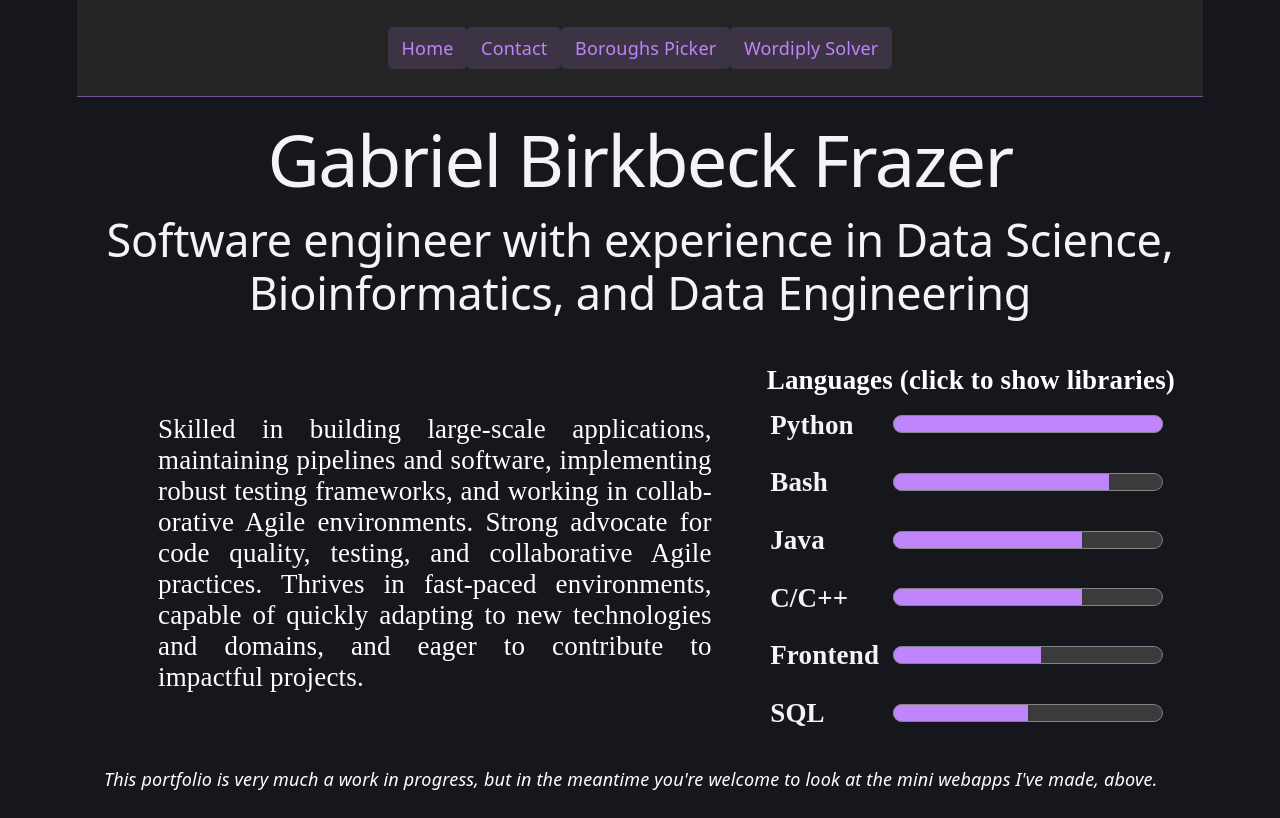
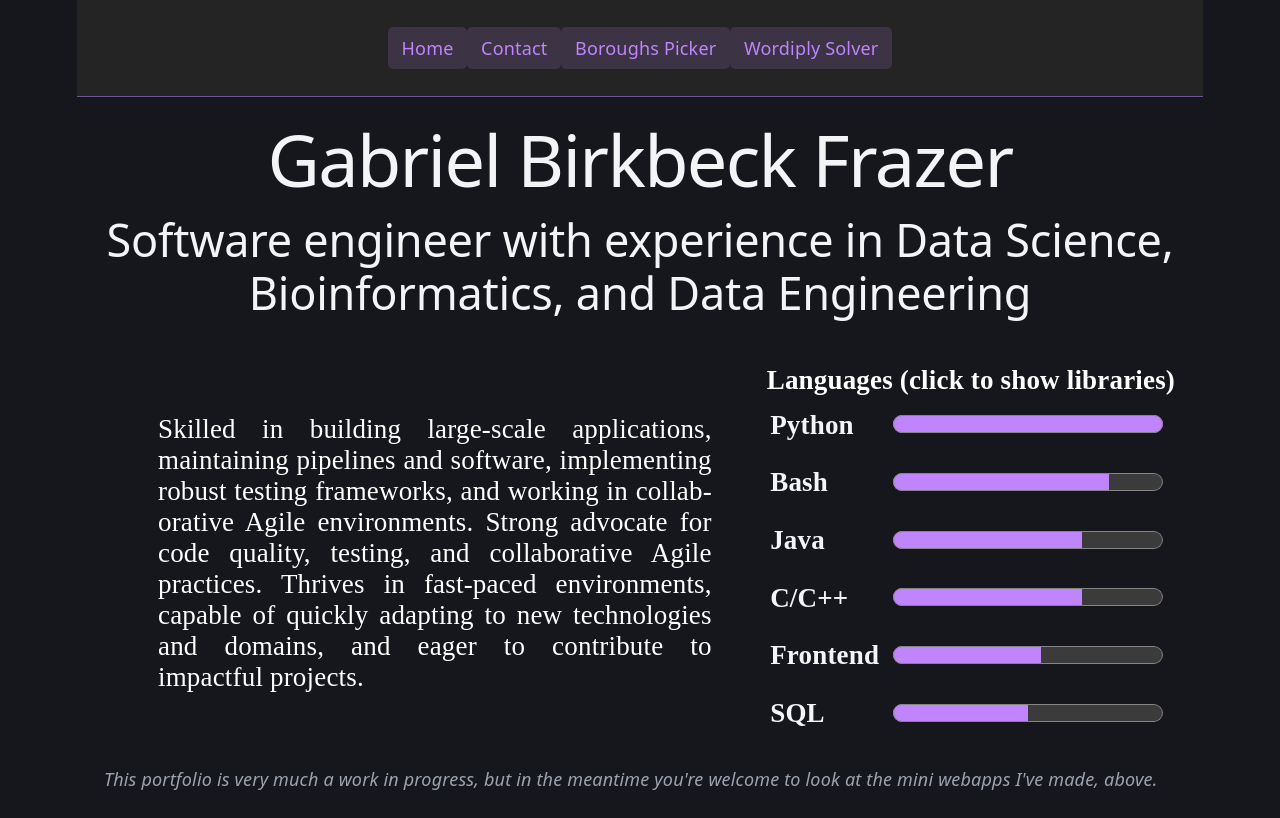
Before and after one commit to g-b-f/g-b-f.github.io, a React (Vite) app: page /#/ in a window 1280 px wide. Built offline with nearby package versions, Linux system fonts and the light colour scheme.

Commit message:
add grey text to WIP disclaimer

```diff
--- a/src/index.css
+++ b/src/index.css
@@ -1,6 +1,6 @@
 :root {
-    /* --text: #9ca3af; */
     --text:white;
+    --text-grey: #9ca3af;
     --text-h: #f3f4f6;
     --bg: #16171d;
     --border: #2e303a;
@@ -55,8 +55,8 @@
 
 /* @media (prefers-color-scheme: light) {
     :root {
-      --text: #6b6375;
       --text: black;
+      --text-grey: #6b6375;
       --text-h: #08060d;
       --bg: #fff;
       --border: #e5e4e7;
--- a/src/pages/CSS/Portfolio.css
+++ b/src/pages/CSS/Portfolio.css
@@ -2,6 +2,7 @@
     display: flex;
     flex-wrap: wrap;
     align-items: center;
+    color: var(--text-grey);
 }
 
 .portfolio .intro {
```
